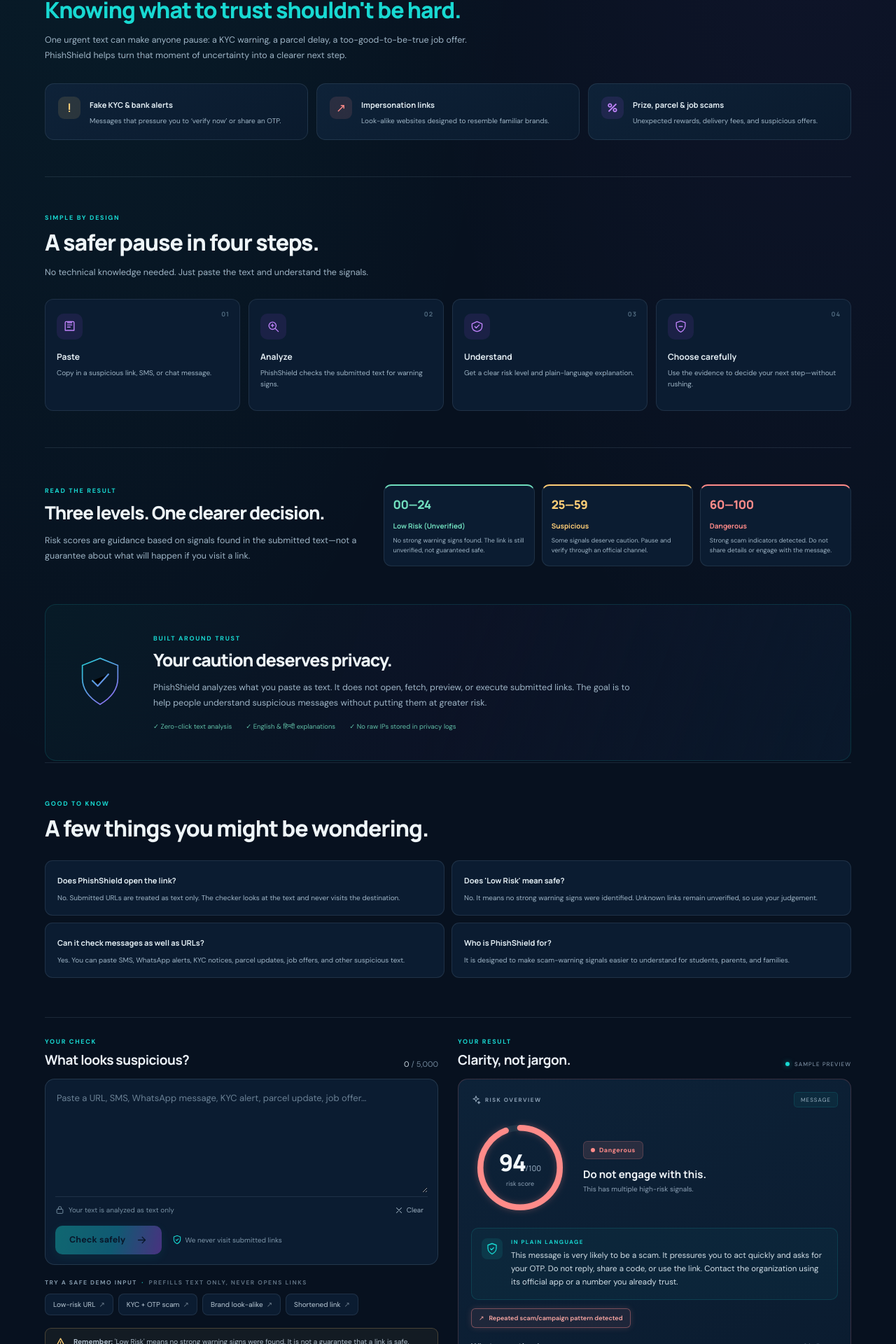
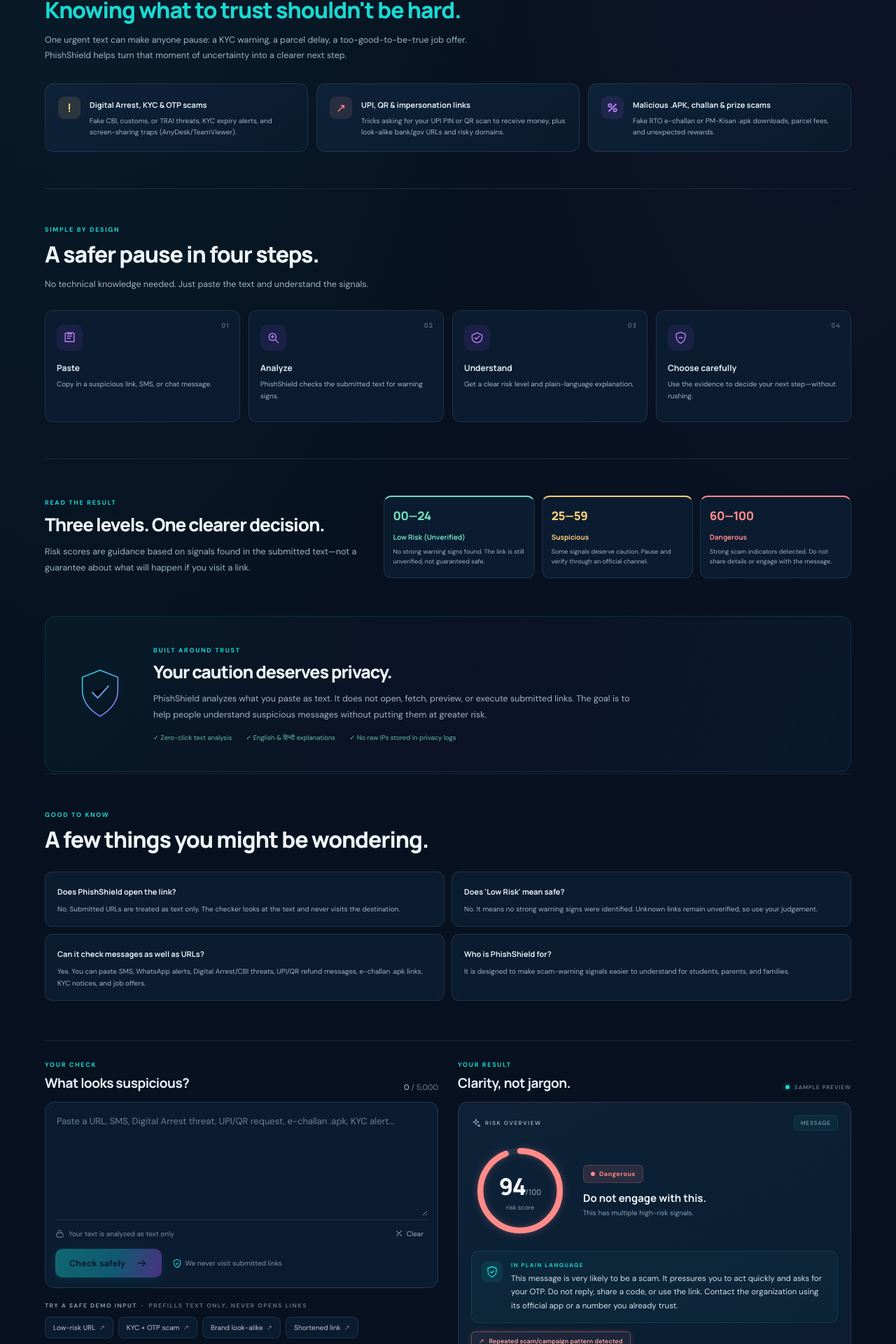
Before and after one commit to yashraj1111111111111111/phishshield, a React (Vite) app in the folder frontend/: page / in a window 1280 px wide. Shown: the part 576-2496 px from the top of the page at 70% size. Built offline with nearby package versions, Linux system fonts and the light colour scheme; no server answers.

Commit message:
UI: update React and Streamlit copy to highlight modern scam checks

```diff
--- a/frontend/src/PhishShield.jsx
+++ b/frontend/src/PhishShield.jsx
@@ -74,9 +74,9 @@ const COPY = {
     problemTitleAccent: "Knowing what to trust shouldn't be hard.",
     problemDesc: "One urgent text can make anyone pause: a KYC warning, a parcel delay, a too-good-to-be-true job offer. PhishShield helps turn that moment of uncertainty into a clearer next step.",
     threats: [
-      { title: "Fake KYC & bank alerts", desc: "Messages that pressure you to ‘verify now’ or share an OTP." },
-      { title: "Impersonation links", desc: "Look-alike websites designed to resemble familiar brands." },
-      { title: "Prize, parcel & job scams", desc: "Unexpected rewards, delivery fees, and suspicious offers." },
+      { title: "Digital Arrest, KYC & OTP scams", desc: "Fake CBI, customs, or TRAI threats, KYC expiry alerts, and screen-sharing traps (AnyDesk/TeamViewer)." },
+      { title: "UPI, QR & impersonation links", desc: "Tricks asking for your UPI PIN or QR scan to receive money, plus look-alike bank/gov URLs and risky domains." },
+      { title: "Malicious .APK, challan & prize scams", desc: "Fake RTO e-challan or PM-Kisan .apk downloads, parcel fees, and unexpected rewards." },
     ],
     howEyebrow: "SIMPLE BY DESIGN",
     howTitle: "A safer pause in four steps.",
@@ -104,12 +104,12 @@ const COPY = {
     faqs: [
       { q: "Does PhishShield open the link?", a: "No. Submitted URLs are treated as text only. The checker looks at the text and never visits the destination." },
       { q: "Does 'Low Risk' mean safe?", a: "No. It means no strong warning signs were identified. Unknown links remain unverified, so use your judgement." },
-      { q: "Can it check messages as well as URLs?", a: "Yes. You can paste SMS, WhatsApp alerts, KYC notices, parcel updates, job offers, and other suspicious text." },
+      { q: "Can it check messages as well as URLs?", a: "Yes. You can paste SMS, WhatsApp alerts, Digital Arrest/CBI threats, UPI/QR refund messages, e-challan .apk links, KYC notices, and job offers." },
       { q: "Who is PhishShield for?", a: "It is designed to make scam-warning signals easier to understand for students, parents, and families." },
     ],
     yourCheck: "YOUR CHECK",
     checkHeading: "What looks suspicious?",
-    placeholder: "Paste a URL, SMS, WhatsApp message, KYC alert, parcel update, job offer…",
+    placeholder: "Paste a URL, SMS, Digital Arrest threat, UPI/QR request, e-challan .apk, KYC alert…",
     textOnlyNote: "Your text is analyzed as text only",
     clearBtn: "Clear",
     checkingBtn: "Checking text…",
@@ -185,9 +185,9 @@ const COPY = {
     problemTitleAccent: "क्या सही है यह समझना कठिन नहीं होना चाहिए।",
     problemDesc: "एक ज़रूरी-सा दिखने वाला संदेश किसी को भी उलझन में डाल सकता है—KYC चेतावनी, पार्सल अटकने का संदेश, या आकर्षक नौकरी का प्रस्ताव। PhishShield उस उलझन को साफ़ जानकारी में बदलता है।",
     threats: [
-      { title: "नकली KYC व बैंक अलर्ट", desc: "ऐसे संदेश जो तुरंत 'verify' करने या OTP बताने का दबाव डालते हैं।" },
-      { title: "नकली ब्रांड लिंक", desc: "असली जैसी दिखने वाली वेबसाइटें जो भरोसेमंद कंपनियों की नकल करती हैं।" },
-      { title: "इनाम, पार्सल व नौकरी ठगी", desc: "अनपेक्षित इनाम, डिलीवरी शुल्क और संदिग्ध ऑफर वाले संदेश।" },
+      { title: "डिजिटल अरेस्ट, KYC व OTP ठगी", desc: "नकली CBI/कस्टम या TRAI धमकी, KYC बंद होने के अलर्ट, और स्क्रीन-शेयरिंग (AnyDesk/TeamViewer) जाल।" },
+      { title: "UPI, QR व नकली ब्रांड लिंक", desc: "पैसे पाने के नाम पर UPI PIN या QR स्कैन कराने की चाल, नकली बैंक/सरकारी लिंक और संदिग्ध डोमेन।" },
+      { title: "खतरनाक .APK, ई-चालान व इनाम ठगी", desc: "नकली RTO ई-चालान या PM-Kisan .apk डाउनलोड, पार्सल शुल्क और अनपेक्षित इनाम।" },
     ],
     howEyebrow: "सरल और सुरक्षित प्रक्रिया",
     howTitle: "चार आसान चरणों में सुरक्षित जाँच।",
@@ -215,12 +215,12 @@ const COPY = {
     faqs: [
       { q: "क्या PhishShield लिंक को खोलता है?", a: "नहीं। डाले गए URL को केवल टेक्स्ट के रूप में देखा जाता है; जाँच के दौरान वेबसाइट कभी नहीं खोली जाती।" },
       { q: "क्या 'कम जोखिम' का मतलब सुरक्षित है?", a: "नहीं। इसका मतलब केवल इतना है कि टेक्स्ट में आम ठगी के संकेत नहीं मिले। अनजान लिंक फिर भी असत्यापित रहते हैं।" },
-      { q: "क्या यह URL के अलावा पूरे संदेश भी जाँच सकता है?", a: "हाँ। आप SMS, WhatsApp संदेश, KYC नोटिस, पार्सल अपडेट या नौकरी के ऑफर पेस्ट कर सकते हैं।" },
+      { q: "क्या यह URL के अलावा पूरे संदेश भी जाँच सकता है?", a: "हाँ। आप SMS, WhatsApp संदेश, डिजिटल अरेस्ट/CBI धमकी, UPI/QR रिफंड, ई-चालान .apk लिंक, KYC नोटिस या नौकरी के ऑफर पेस्ट कर सकते हैं।" },
       { q: "PhishShield किसके लिए बनाया गया है?", a: "यह छात्रों, माता-पिता और परिवारों के लिए बनाया गया है ताकि ठगी के संकेत आसानी से समझ आ सकें।" },
     ],
     yourCheck: "आपकी जाँच",
     checkHeading: "क्या संदिग्ध लग रहा है?",
-    placeholder: "कोई URL, SMS, WhatsApp संदेश, KYC अलर्ट, पार्सल अपडेट या नौकरी का ऑफर पेस्ट करें…",
+    placeholder: "कोई URL, SMS, डिजिटल अरेस्ट धमकी, UPI/QR संदेश, ई-चालान .apk या KYC अलर्ट पेस्ट करें…",
     textOnlyNote: "आपका टेक्स्ट केवल टेक्स्ट के रूप में जाँचा जाता है",
     clearBtn: "साफ़ करें",
     checkingBtn: "जाँच हो रही है…",
```
Also changed, not shown: 1 other file (tests, documents, lock files or other folders).
